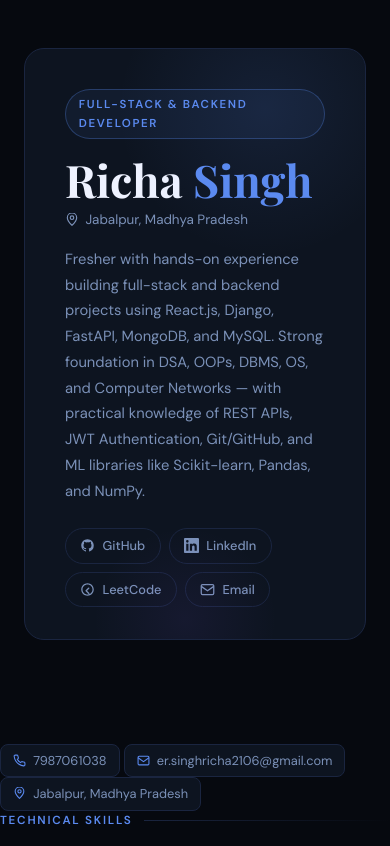
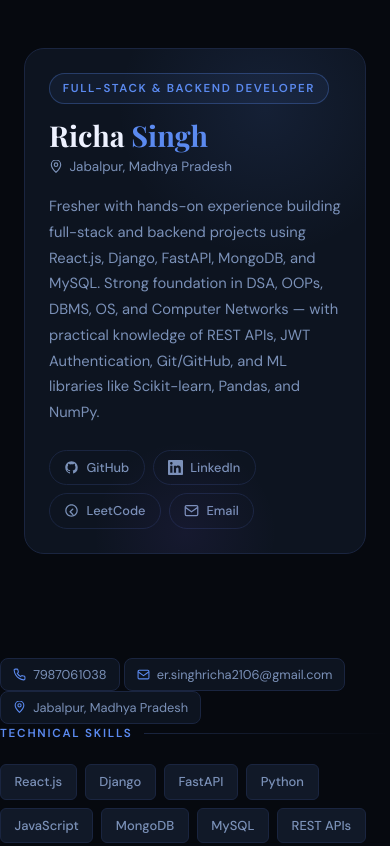
Before and after one commit to Riiiee-2106/portfolio, a plain HTML site: page index.html in a window 390 px wide. Shown: the top 846 px of the page. Drawn offline with nearby package versions, Linux system fonts and the light colour scheme.

Commit message:
Update index.html

```diff
--- a/index.html
+++ b/index.html
@@ -21,13 +21,13 @@
 .wrap{max-width:900px;margin:0 auto;padding:3rem 1.5rem 5rem}
 
 /* HERO */
-.hero{display:flex;align-items:flex-start;gap:2.5rem;padding:2.5rem 2.5rem 2rem;background:var(--surface);border-radius:20px;border:1px solid var(--border);margin-bottom:1.5rem;position:relative;overflow:hidden}
+.hero{display:flex;align-items:flex-start;gap:2.5rem;padding:2.5rem 2.5rem 2rem;background:var(--surface);border-radius:20px;border:1px solid var(--border);margin-bottom:1.5rem;position:relative;overflow:hidden;text-align:left}
 .hero::after{content:'';position:absolute;top:-100px;right:-60px;width:320px;height:320px;background:radial-gradient(circle,rgba(91,138,240,.1) 0%,transparent 65%);pointer-events:none}
 .hero::before{content:'';position:absolute;bottom:-80px;left:60px;width:200px;height:200px;background:radial-gradient(circle,rgba(139,92,246,.07) 0%,transparent 65%);pointer-events:none}
 
 .hero-left{flex:1;min-width:0}
-.hero-badge{display:inline-block;font-size:.72rem;font-weight:600;letter-spacing:.14em;text-transform:uppercase;color:var(--accent);padding:.3rem .8rem;border:1px solid rgba(91,138,240,.3);border-radius:999px;background:rgba(91,138,240,.07);margin-bottom:1rem}
-.hero-name{font-family:var(--serif);font-size:2.8rem;line-height:1.1;margin-bottom:.3rem}
+.hero-badge{display:inline-block;text-align:left;font-size:.72rem;font-weight:600;letter-spacing:.14em;text-transform:uppercase;color:var(--accent);padding:.3rem .8rem;border:1px solid rgba(91,138,240,.3);border-radius:999px;background:rgba(91,138,240,.07);margin-bottom:1rem}
+.hero-name{font-family:var(--serif);font-size:2.4rem;line-height:1.1;margin-bottom:.3rem;text-align:left}
 .hero-name .accent{color:var(--accent)}
 .hero-loc{font-size:.84rem;color:var(--muted);margin-bottom:1rem;display:flex;align-items:center;gap:.4rem}
 .hero-loc svg{width:14px;height:14px;flex-shrink:0}
@@ -95,6 +95,12 @@
 
 /* FOOTER */
 .footer{text-align:center;padding-top:3rem;font-size:.78rem;color:var(--dim)}
+
+@media(max-width:640px){
+  .hero{flex-direction:column-reverse;align-items:flex-start;padding:1.5rem}
+  .hero-name{font-size:1.8rem}
+  .hero-summary{max-width:100%}
+}
 </style>
 </head>
 <body>
```
